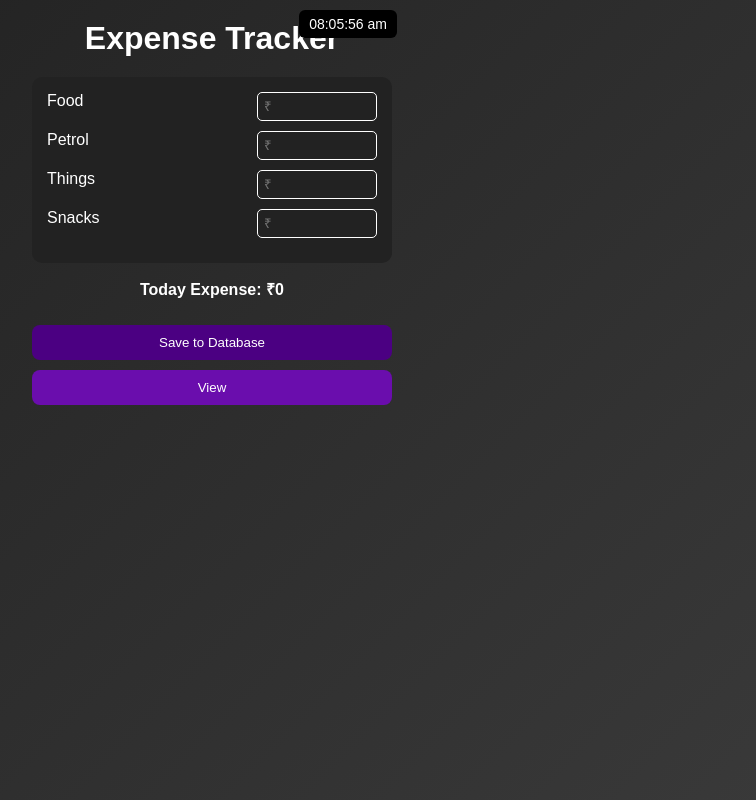
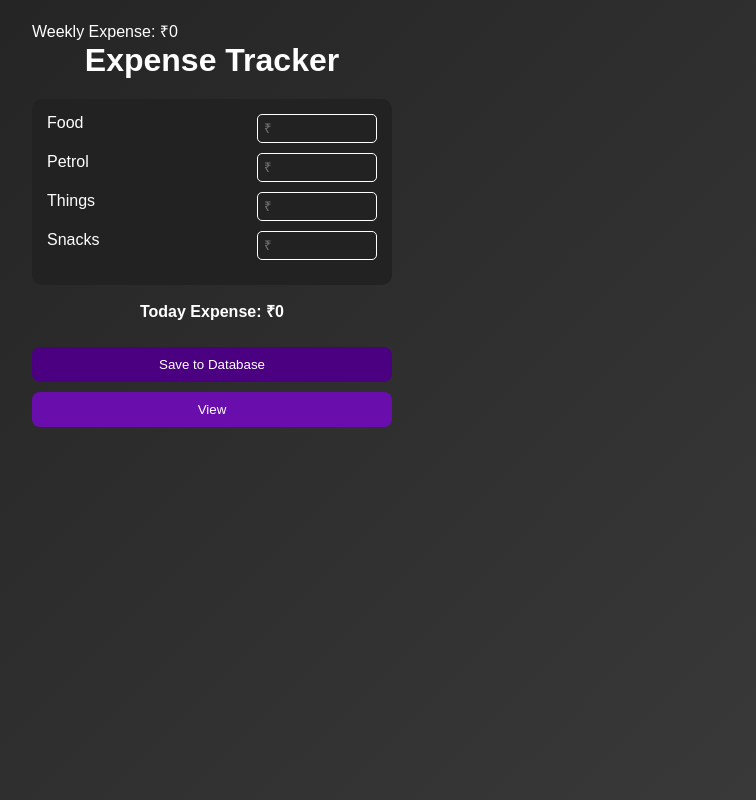
Before and after one commit to RadhakrishnanSA/Money_manager, a React (Vite) app: page / in a window 1280 px wide. Shown: the whole page, without its empty margins (428-1184 px from the left). Built offline with nearby package versions, Linux system fonts and the light colour scheme.

Commit message:
Update App.jsx

```diff
--- a/src/App.jsx
+++ b/src/App.jsx
@@ -17,39 +17,24 @@ export default function App() {
   );
 
   const [showView, setShowView] = useState(false);
-  const [time, setTime] = useState("");
-
-  /* Live Time */
-  useEffect(() => {
-    const timer = setInterval(() => {
-      const now = new Date();
-      setTime(
-        now.toLocaleTimeString("en-IN", {
-          hour: "2-digit",
-          minute: "2-digit",
-          second: "2-digit",
-          hour12: true,
-        })
-      );
-    }, 1000);
-    return () => clearInterval(timer);
-  }, []);
 
   const totalToday = Object.values(expenses).reduce(
     (a, b) => a + Number(b || 0),
     0
   );
 
+  const weeklyExpense = savedData
+    .slice(-7)
+    .reduce((sum, item) => sum + item.total, 0);
+
   const monthlyExpense = savedData.reduce(
     (sum, item) => sum + item.total,
     0
   );
 
-  /* ✅ SAVE TO SUPABASE + LOCAL */
   const saveData = async () => {
     const entry = {
       date: new Date().toLocaleDateString(),
-      time,
       food: Number(expenses.Food || 0),
       petrol: Number(expenses.Petrol || 0),
       things: Number(expenses.Things || 0),
@@ -57,33 +42,29 @@ export default function App() {
       total: totalToday,
     };
 
-    /* 🔹 Save to Supabase */
     const { error } = await supabase
       .from("daily_expenses")
       .insert([entry]);
 
     if (error) {
       alert("❌ Database error");
-      console.error(error);
       return;
     }
 
-    /* 🔹 Save locally (for Excel) */
     const updated = [...savedData, entry];
     setSavedData(updated);
     localStorage.setItem("expenses", JSON.stringify(updated));
 
     setExpenses({ Food: "", Petrol: "", Things: "", Snacks: "" });
-    alert("✅ Saved to Database");
+    alert("✅ Saved");
   };
 
-  /* ✅ DOWNLOAD EXCEL (CSV) */
   const downloadExcel = () => {
     let csv =
-      "Date,Time,Food,Petrol,Things,Snacks,Total\n";
+      "Date,Food,Petrol,Things,Snacks,Total\n";
 
     savedData.forEach((d) => {
-      csv += `${d.date},${d.time},${d.food},${d.petrol},${d.things},${d.snacks},${d.total}\n`;
+      csv += `${d.date},${d.food},${d.petrol},${d.things},${d.snacks},${d.total}\n`;
     });
 
     const blob = new Blob([csv], { type: "text/csv" });
@@ -96,7 +77,10 @@ export default function App() {
 
   return (
     <div className="app">
-      <div className="time-box">{time}</div>
+      {/* 🔝 Weekly Expense Box */}
+      <div className="weekly-box">
+        Weekly Expense: ₹{weeklyExpense}
+      </div>
 
       <h1>Expense Tracker</h1>
 
```
